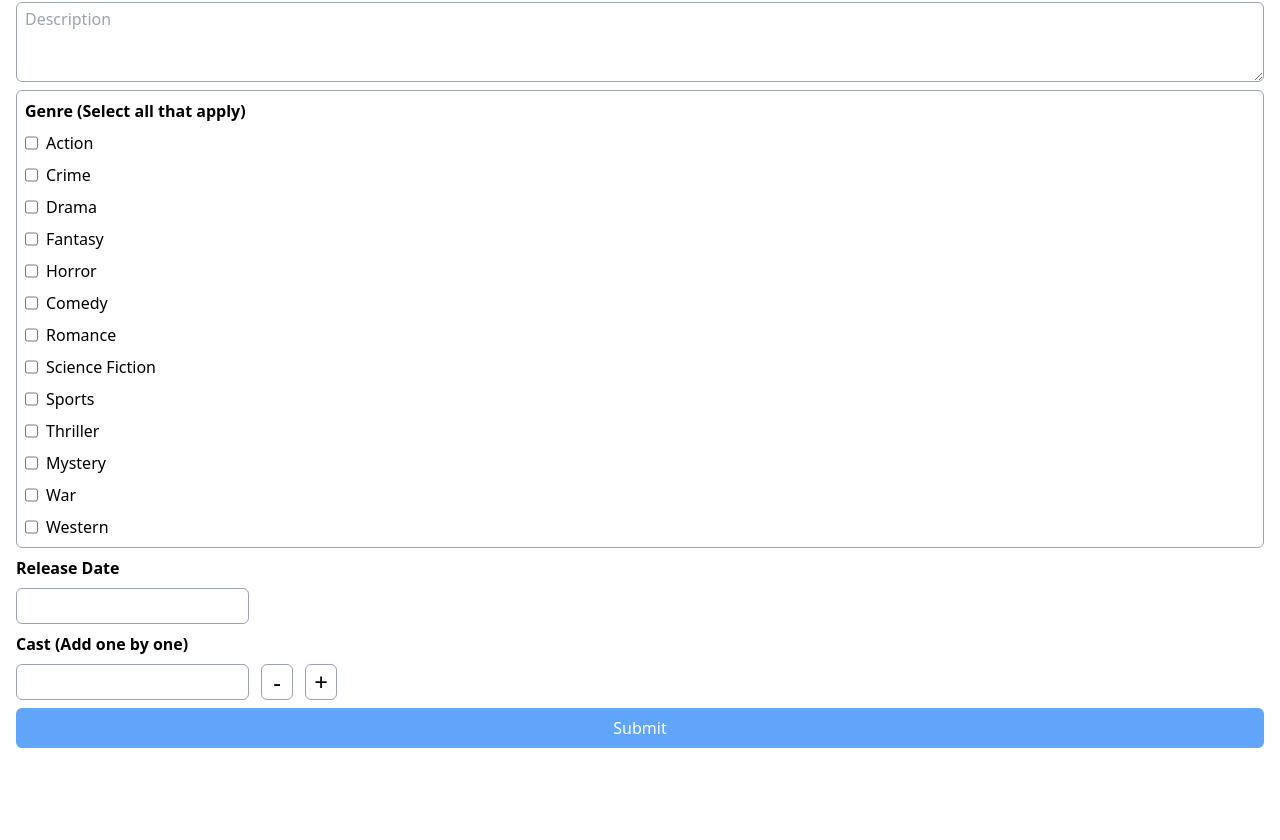
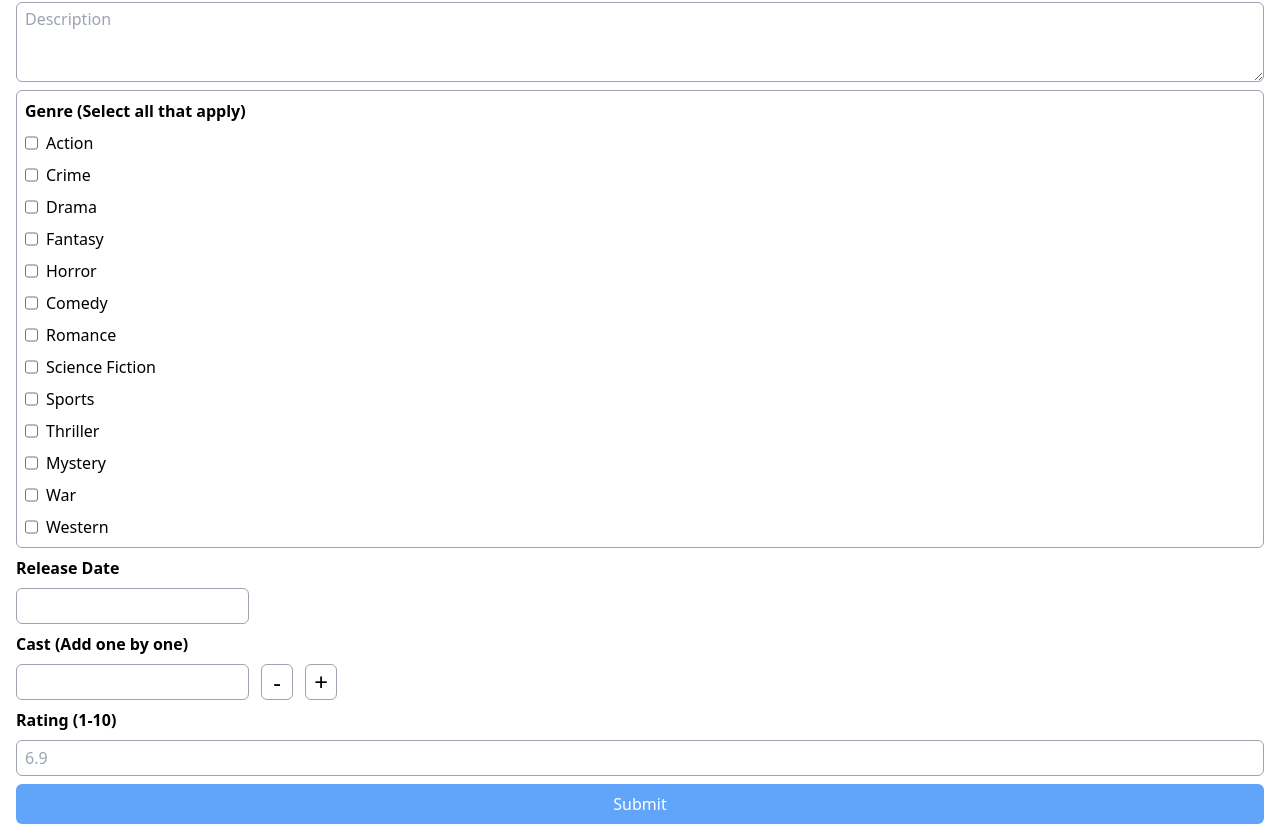
Before and after one commit to heyyayesh/box-office, a React (Create React App) app in the folder client/: page /movies/add in a window 1280 px wide. Shown: the part 278-1118 px from the top of the page. Before the commit the page ends 1042 px from the top, so only its background shows below. Built offline with nearby package versions, Linux system fonts and the light colour scheme; the HTML template or start-up script is replaced by a standard one.

Commit message:
Add rating input

```diff
--- a/client/src/components/AddMovie.jsx
+++ b/client/src/components/AddMovie.jsx
@@ -29,6 +29,7 @@ const AddMovie = () => {
     genre: [],
     releaseDate: null,
     cast: [''],
+    rating: '',
   };
 
   // Validation schema for form inputs
@@ -38,6 +39,10 @@ const AddMovie = () => {
     description: Yup.string(),
     genre: Yup.array(),
     releaseDate: Yup.date().required('Required Field!').nullable(),
+    rating: Yup.number()
+      .required('Required Field!')
+      .min(1, 'Minimum possible rating is 1')
+      .max(10, 'Maximum possible rating 10'),
   });
 
   // Submit handler for the form
@@ -103,6 +108,14 @@ const AddMovie = () => {
             label='Cast (Add one by one)'
           />
 
+          {/* Movie Rating */}
+          <FormController
+            control='number'
+            name='rating'
+            label='Rating (1-10)'
+            placeholder='6.9'
+          />
+
           {/* Submit Button */}
           <button
             type='submit'
--- a/client/src/components/form-controls/FormController.jsx
+++ b/client/src/components/form-controls/FormController.jsx
@@ -17,6 +17,8 @@ const FormController = ({ control, ...rest }) => {
       return <DatePicker {...rest} />;
     case 'dynamiclist':
       return <DynamicList {...rest} />;
+    case 'number':
+      return <Input type='number' {...rest} />;
     default:
       return null;
   }
```
